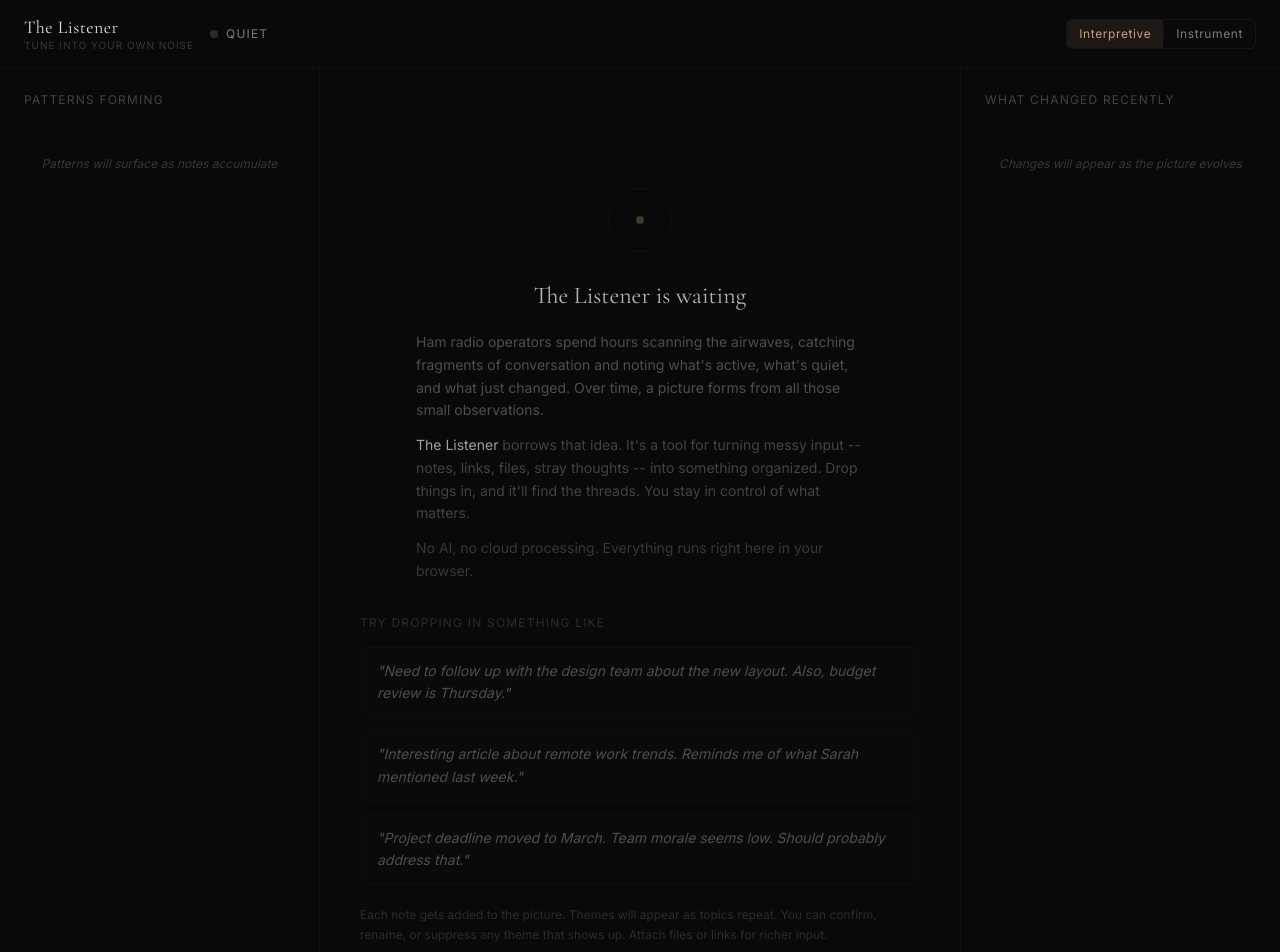
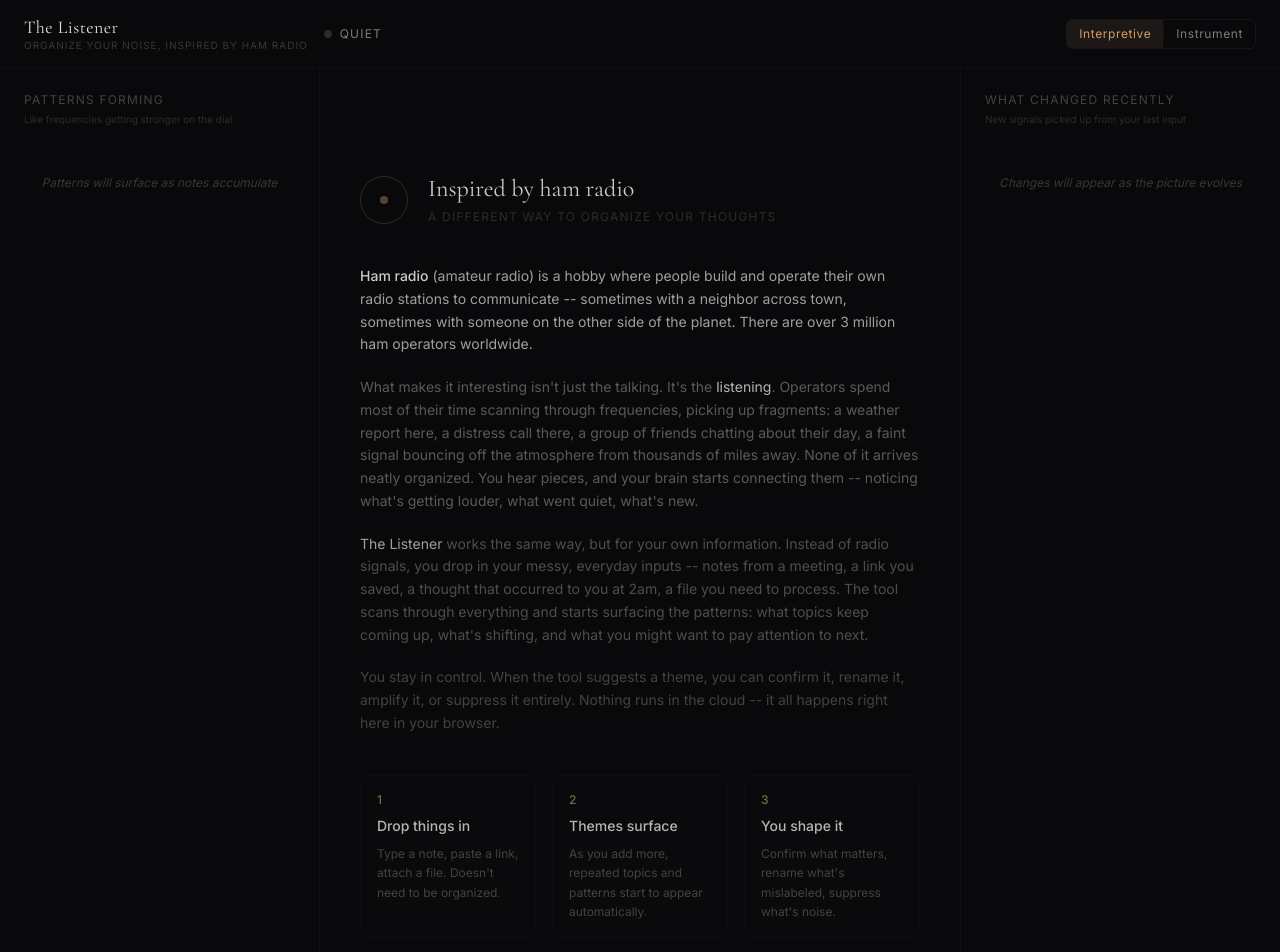
Before and after one commit to b-urge/v0-the-listener-tool, a Next.js app: page / in a window 1280 px wide. Shown: the top 952 px of the page. Built offline with nearby package versions, Linux system fonts and the light colour scheme.

Commit message:
feat: enhance ham radio metaphor in UI\n\nRevamp empty state, header, and panel labels for radio-inspired clarity

```diff
--- a/app/page.tsx
+++ b/app/page.tsx
@@ -121,7 +121,7 @@ export default function ListenerPage() {
               The Listener
             </h1>
             <p className="text-[10px] tracking-widest uppercase text-muted-foreground/40 leading-tight">
-              Tune into your own noise
+              Organize your noise, inspired by ham radio
             </p>
           </div>
           <SignalIndicator active={isProcessing} />
@@ -140,9 +140,12 @@ export default function ListenerPage() {
       <div className="flex-1 flex flex-col lg:flex-row">
         {/* Left sidebar - Patterns */}
         <aside className="lg:w-72 xl:w-80 border-b lg:border-b-0 lg:border-r border-border/30 p-6 order-2 lg:order-1">
-          <h2 className="text-xs tracking-widest uppercase text-muted-foreground/50 mb-4">
+          <h2 className="text-xs tracking-widest uppercase text-muted-foreground/50 mb-1">
             Patterns Forming
           </h2>
+          <p className="text-[10px] text-muted-foreground/30 mb-4">
+            Like frequencies getting stronger on the dial
+          </p>
           <PatternsPanel
             patterns={understanding?.patterns ?? []}
             mode={mode}
@@ -199,9 +202,12 @@ export default function ListenerPage() {
 
         {/* Right sidebar - Changes */}
         <aside className="lg:w-72 xl:w-80 border-t lg:border-t-0 lg:border-l border-border/30 p-6 order-3">
-          <h2 className="text-xs tracking-widest uppercase text-muted-foreground/50 mb-4">
+          <h2 className="text-xs tracking-widest uppercase text-muted-foreground/50 mb-1">
             What Changed Recently
           </h2>
+          <p className="text-[10px] text-muted-foreground/30 mb-4">
+            New signals picked up from your last input
+          </p>
           <ChangesPanel changes={understanding?.changes ?? []} />
         </aside>
       </div>
--- a/components/input-panel.tsx
+++ b/components/input-panel.tsx
@@ -164,9 +164,9 @@ export function InputPanel({
 
   const guidanceText = hasUnderstanding
     ? noteCount < 3
-      ? "Keep going -- a few more notes and the picture gets clearer"
-      : "Add another note to sharpen the picture"
-    : "Drop in notes, thoughts, links, or files. The Listener will find the threads."
+      ? "Keep going -- a few more inputs and the signal gets clearer"
+      : "Drop in another note to sharpen the picture"
+    : "Drop in notes, thoughts, links, or files -- like tuning across a band and noting what you hear"
 
   return (
     <div className="relative flex flex-col gap-2">
--- a/components/understanding-panel.tsx
+++ b/components/understanding-panel.tsx
@@ -23,42 +23,101 @@ export function UnderstandingPanel({
 }: UnderstandingPanelProps) {
   if (!understanding) {
     return (
-      <div className="flex flex-col items-center justify-center py-12 lg:py-20 text-center max-w-xl mx-auto">
-        <div className="h-16 w-16 rounded-full border border-border/30 flex items-center justify-center mb-6">
-          <div className="h-2 w-2 rounded-full bg-primary/40 animate-pulse-slow" />
+      <div className="flex flex-col py-10 lg:py-16 max-w-2xl mx-auto">
+        {/* Radio intro */}
+        <div className="flex items-start gap-5 mb-10">
+          <div className="h-12 w-12 shrink-0 rounded-full border border-primary/20 flex items-center justify-center mt-1">
+            <div className="h-2 w-2 rounded-full bg-primary/50 animate-pulse-slow" />
+          </div>
+          <div>
+            <h2 className="font-serif text-2xl text-foreground/90 leading-snug mb-1">
+              Inspired by ham radio
+            </h2>
+            <p className="text-xs tracking-widest uppercase text-muted-foreground/30">
+              A different way to organize your thoughts
+            </p>
+          </div>
         </div>
-        <h2 className="font-serif text-2xl text-foreground/80 leading-relaxed mb-4 text-balance">
-          The Listener is waiting
-        </h2>
 
-        {/* Concept intro */}
-        <div className="mb-8 max-w-md text-left">
-          <p className="text-sm text-muted-foreground/60 leading-relaxed mb-3">
-            Ham radio operators spend hours scanning the airwaves, catching
-            fragments of conversation and noting what{"'"}s active, what{"'"}s quiet,
-            and what just changed. Over time, a picture forms from all those
-            small observations.
+        <div className="flex flex-col gap-5 mb-10 text-sm leading-relaxed">
+          <p className="text-foreground/70">
+            <span className="text-foreground/90 font-medium">Ham radio</span>{" "}
+            (amateur radio) is a hobby where people build and operate their own
+            radio stations to communicate -- sometimes with a neighbor across
+            town, sometimes with someone on the other side of the planet. There
+            are over 3 million ham operators worldwide.
           </p>
-          <p className="text-sm text-muted-foreground/50 leading-relaxed mb-3">
-            <span className="text-foreground/70">The Listener</span> borrows
-            that idea. It{"'"}s a tool for turning messy input -- notes, links,
-            files, stray thoughts -- into something organized. Drop things in,
-            and it{"'"}ll find the threads. You stay in control of what matters.
+          <p className="text-muted-foreground/70">
+            What makes it interesting isn{"'"}t just the talking. It{"'"}s the{" "}
+            <span className="text-foreground/80">listening</span>. Operators
+            spend most of their time scanning through frequencies, picking up
+            fragments: a weather report here, a distress call there, a group of
+            friends chatting about their day, a faint signal bouncing off the
+            atmosphere from thousands of miles away. None of it arrives neatly
+            organized. You hear pieces, and your brain starts connecting them --
+            noticing what{"'"}s getting louder, what went quiet, what{"'"}s new.
           </p>
-          <p className="text-sm text-muted-foreground/40 leading-relaxed">
-            No AI, no cloud processing. Everything runs right here in your
-            browser.
+          <p className="text-muted-foreground/60">
+            <span className="text-foreground/70">The Listener</span> works the
+            same way, but for your own information. Instead of radio signals,
+            you drop in your messy, everyday inputs -- notes from a meeting, a
+            link you saved, a thought that occurred to you at 2am, a file you
+            need to process. The tool scans through everything and starts
+            surfacing the patterns: what topics keep coming up, what{"'"}s shifting,
+            and what you might want to pay attention to next.
+          </p>
+          <p className="text-muted-foreground/50">
+            You stay in control. When the tool suggests a theme, you can confirm
+            it, rename it, amplify it, or suppress it entirely. Nothing runs in
+            the cloud -- it all happens right here in your browser.
           </p>
         </div>
 
-        <div className="w-full flex flex-col gap-3 text-left">
+        {/* How it works */}
+        <div className="grid grid-cols-1 sm:grid-cols-3 gap-4 mb-10">
+          {[
+            {
+              step: "1",
+              title: "Drop things in",
+              desc: "Type a note, paste a link, attach a file. Doesn't need to be organized.",
+            },
+            {
+              step: "2",
+              title: "Themes surface",
+              desc: "As you add more, repeated topics and patterns start to appear automatically.",
+            },
+            {
+              step: "3",
+              title: "You shape it",
+              desc: "Confirm what matters, rename what's mislabeled, suppress what's noise.",
+            },
+          ].map((item) => (
+            <div
+              key={item.step}
+              className="flex flex-col gap-2 p-4 rounded-lg border border-border/20 bg-card/30"
+            >
+              <span className="text-xs font-medium text-primary/60">
+                {item.step}
+              </span>
+              <p className="text-sm font-medium text-foreground/80">
+                {item.title}
+              </p>
+              <p className="text-xs text-muted-foreground/50 leading-relaxed">
+                {item.desc}
+              </p>
+            </div>
+          ))}
+        </div>
+
+        {/* Examples */}
+        <div className="flex flex-col gap-3">
           <p className="text-xs tracking-widest uppercase text-muted-foreground/30 mb-1">
             Try dropping in something like
           </p>
           {[
-            "Need to follow up with the design team about the new layout. Also, budget review is Thursday.",
-            "Interesting article about remote work trends. Reminds me of what Sarah mentioned last week.",
-            "Project deadline moved to March. Team morale seems low. Should probably address that.",
+            "Had a long call with the client today. They're worried about the timeline but excited about the new feature direction.",
+            "Saved three articles about sustainable packaging this week. Definitely a trend I should look into more.",
+            "Team standup felt tense. I think people are overloaded. Maybe we should cut scope for the next sprint.",
           ].map((example) => (
             <div
               key={example}
@@ -67,11 +126,6 @@ export function UnderstandingPanel({
               {`"${example}"`}
             </div>
           ))}
-          <p className="text-xs text-muted-foreground/30 mt-2 leading-relaxed">
-            Each note gets added to the picture. Themes will appear as topics
-            repeat. You can confirm, rename, or suppress any theme that shows
-            up. Attach files or links for richer input.
-          </p>
         </div>
       </div>
     )
@@ -87,9 +141,14 @@ export function UnderstandingPanel({
     <div className="flex flex-col gap-8 animate-fade-in">
       {/* Summary */}
       <div>
-        <h2 className="text-xs tracking-widest uppercase text-muted-foreground/50 mb-4">
-          Current Understanding
+        <h2 className="text-xs tracking-widest uppercase text-muted-foreground/50 mb-1">
+          {mode === "interpretive"
+            ? "What the Listener Hears"
+            : "Current Signal Reading"}
         </h2>
+        <p className="text-[10px] text-muted-foreground/30 mb-4">
+          A summary of everything you{"'"}ve dropped in so far
+        </p>
         <p className="font-serif text-lg text-foreground leading-relaxed">
           {understanding.summary}
         </p>
@@ -149,9 +208,12 @@ export function UnderstandingPanel({
       {/* Next Steps */}
       {understanding.nextSteps.length > 0 && (
         <div>
-          <h3 className="text-xs tracking-widest uppercase text-muted-foreground/50 mb-3">
-            You Might Consider
+          <h3 className="text-xs tracking-widest uppercase text-muted-foreground/50 mb-1">
+            Worth Tuning Into
           </h3>
+          <p className="text-[10px] text-muted-foreground/30 mb-3">
+            Suggested next steps based on what keeps coming up
+          </p>
           <ul className="flex flex-col gap-2">
             {understanding.nextSteps.map((step, i) => (
               <li
```
